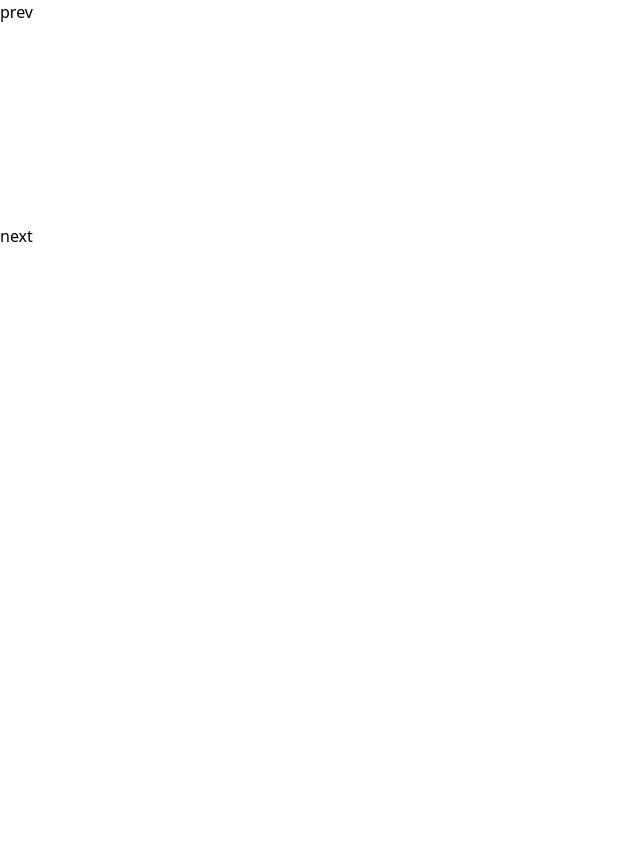
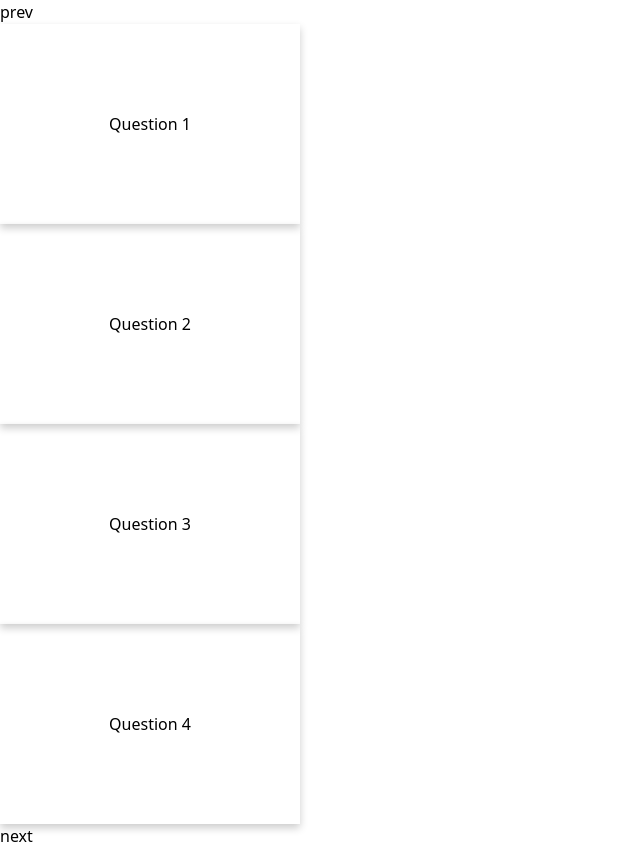
Before and after one commit to programming-warrior/FlashCardUI, a React (Vite) app: page / in a window 1280 px wide. Shown: the whole page, without its empty margins (0-640 px from the left). Before the commit the page ends 800 px from the top, so only its background shows below. Built offline with nearby package versions, Linux system fonts and the light colour scheme.

Commit message:
Added carousel like effect in the App

```diff
--- a/src/App.tsx
+++ b/src/App.tsx
@@ -30,24 +30,33 @@ function App() {
   const [current, setCurrent] = useState(0);
 
   const handlePrev = () => {
-    setCurrent((prev) => (prev === 0 ? data.length - 1 : prev - 1));
+    setCurrent((prev) => (prev === 0 ? prev : prev - 1));
   }
 
   const handleNext = () => {
-    setCurrent((prev) => (prev === data.length - 1 ? 0 : prev + 1));
+    setCurrent((prev) => (prev === data.length - 1 ? prev : prev + 1));
   }
 
   return (
-    <div className='min-h-screen flex items-center justify-between px-6 overflow-hidden'>
-      <button className='mr-2' onClick={handlePrev}>
+    <div className='min-h-screen flex items-center justify-between px-8 overflow-hidden'>
+      <button className='mr-4' onClick={handlePrev}>
         prev
       </button>
 
-      <div className='w-full flex justify-center'>
-        <FlashCard data={data[current]} key={data[current].id} />
+      <div className="w-full overflow-hidden border border-black">
+        <div
+          className="flex transition-transform"
+          style={{ transform: `translateX(-${current * 100}%)` }}
+        >
+          {data.map((d,) => (
+            <div className="min-w-full flex justify-center transition-transform" key={d.id}>
+              <FlashCard data={d} />
+            </div>
+          ))}
+        </div>
       </div>
 
-      <button className='ml-2' onClick={handleNext}>
+      <button className='ml-4' onClick={handleNext}>
         next
       </button>
     </div>
--- a/src/Components/FlashCard/style.module.css
+++ b/src/Components/FlashCard/style.module.css
@@ -14,7 +14,6 @@
   transition: transform 0.6s, opacity 0.6s ease-in-out;
   transform-style: preserve-3d;
   box-shadow: 0 4px 8px 0 rgba(0,0,0,0.2);
-  opacity: 0;
 }
 
 .rotate {
```
